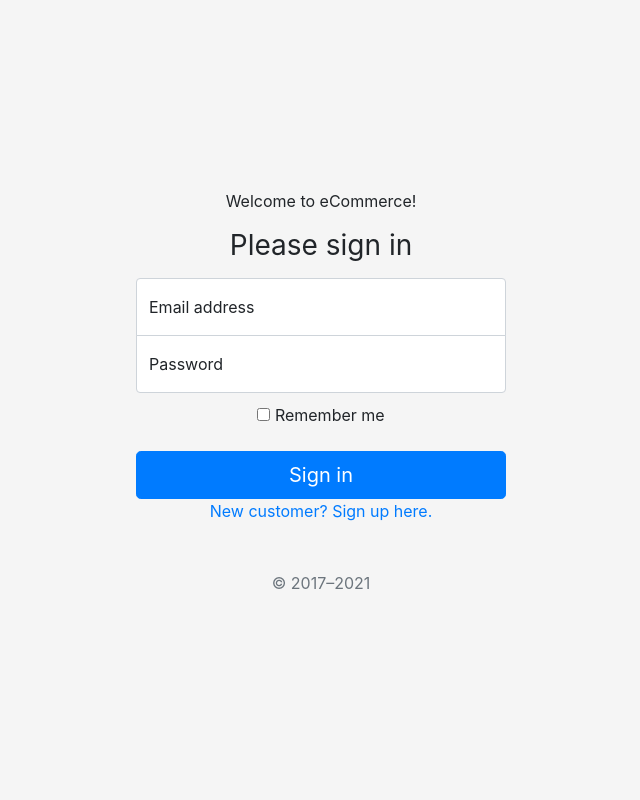
After one commit to singinzrain/cloud_computing_ecommerce, a Django app: page /ecommerce/login in a window 1280 px wide. The commit adds this page. Shown: the whole page, without its empty margins (319-959 px from the left). Run offline with Django 3.2, Linux system fonts and the light colour scheme; data comes from the database, SQL or seed files in the repository; some libraries are stand-ins or nearby versions.

Commit message:
add login&signup

```diff
--- /dev/null
+++ b/ecommerce/static/ecommerce/signin.css
@@ -0,0 +1,39 @@
+html,
+body {
+  height: 100%;
+}
+
+body {
+  display: flex;
+  align-items: center;
+  padding-top: 40px;
+  padding-bottom: 40px;
+  background-color: #f5f5f5;
+}
+
+.form-signin {
+  width: 100%;
+  max-width: 400px;
+  padding: 15px;
+  margin: auto;
+}
+
+.form-signin .checkbox {
+  font-weight: 400;
+}
+
+.form-signin .form-floating:focus-within {
+  z-index: 2;
+}
+
+.form-signin input[type="email"] {
+  margin-bottom: -1px;
+  border-bottom-right-radius: 0;
+  border-bottom-left-radius: 0;
+}
+
+.form-signin input[type="password"] {
+  margin-bottom: 10px;
+  border-top-left-radius: 0;
+  border-top-right-radius: 0;
+}
--- a/ecommerce/templates/ecommerce/header.html
+++ b/ecommerce/templates/ecommerce/header.html
@@ -14,7 +14,9 @@
 
             <ul class="nav col-12 col-lg-auto me-lg-auto mb-2 justify-content-center mb-md-0">
                 <li><a href="{% url 'index' %}" class="nav-link px-2 link-secondary">Home</a></li>
-                <li><a href="{% url 'cart' user.id %}" class="nav-link px-2 link-dark">Shopping Cart</a></li>
+                {% if user.id != null %}
+                    <li><a href="{% url 'cart' user.id %}" class="nav-link px-2 link-dark">Shopping Cart</a></li>
+                {% endif %}
             </ul>
 
             <div class="text-end">
--- /dev/null
+++ b/ecommerce/templates/ecommerce/login.html
@@ -0,0 +1,91 @@
+<!DOCTYPE html>
+<html lang="en">
+
+{% load static %}
+
+<head>
+    <link href="https://cdn.jsdelivr.net/npm/bootstrap@5.1.1/dist/css/bootstrap.min.css" rel="stylesheet"
+          integrity="sha384-F3w7mX95PdgyTmZZMECAngseQB83DfGTowi0iMjiWaeVhAn4FJkqJByhZMI3AhiU" crossorigin="anonymous">
+    <script src="https://kit.fontawesome.com/5b401d7128.js" crossorigin="anonymous"></script>
+    <script src="https://ajax.googleapis.com/ajax/libs/jquery/1.12.0/jquery.min.js"></script>
+
+    <meta charset="utf-8">
+    <meta name="viewport" content="width=device-width, initial-scale=1">
+    <meta name="description" content="">
+    <meta name="author" content="Mark Otto, Jacob Thornton, and Bootstrap contributors">
+    <meta name="generator" content="Hugo 0.88.1">
+    <title>Signin Template · Bootstrap v5.1</title>
+
+    <link rel="canonical" href="https://getbootstrap.com/docs/5.1/examples/sign-in/">
+
+
+    <!-- Bootstrap core CSS -->
+    <link href="/docs/5.1/dist/css/bootstrap.min.css" rel="stylesheet"
+          integrity="sha384-1BmE4kWBq78iYhFldvKuhfTAU6auU8tT94WrHftjDbrCEXSU1oBoqyl2QvZ6jIW3" crossorigin="anonymous">
+
+    <!-- Favicons -->
+    <link rel="apple-touch-icon" href="/docs/5.1/assets/img/favicons/apple-touch-icon.png" sizes="180x180">
+    <link rel="icon" href="/docs/5.1/assets/img/favicons/favicon-32x32.png" sizes="32x32" type="image/png">
+    <link rel="icon" href="/docs/5.1/assets/img/favicons/favicon-16x16.png" sizes="16x16" type="image/png">
+    <link rel="manifest" href="/docs/5.1/assets/img/favicons/manifest.json">
+    <link rel="mask-icon" href="/docs/5.1/assets/img/favicons/safari-pinned-tab.svg" color="#7952b3">
+    <link rel="icon" href="/docs/5.1/assets/img/favicons/favicon.ico">
+    <meta name="theme-color" content="#7952b3">
+
+
+    <style>
+        .bd-placeholder-img {
+            font-size: 1.125rem;
+            text-anchor: middle;
+            -webkit-user-select: none;
+            -moz-user-select: none;
+            user-select: none;
+        }
+
+        @media (min-width: 768px) {
+            .bd-placeholder-img-lg {
+                font-size: 3.5rem;
+            }
+        }
+    </style>
+
+
+    <!-- Custom styles for this template -->
+    {#    <link href="../../static/ecommerce/signin.css" rel="stylesheet">#}
+    <link rel="stylesheet" type="text/css" href="{% static 'ecommerce/signin.css' %}">
+
+</head>
+
+<body class="text-center">
+
+<main class="form-signin">
+    <p>Welcome to eCommerce!</p>
+
+    <form>
+        <h1 class="h3 mb-3 fw-normal">Please sign in</h1>
+
+        <div class="form-floating">
+            <input type="email" class="form-control" id="floatingInput" placeholder="name@example.com">
+            <label for="floatingInput">Email address</label>
+        </div>
+        <div class="form-floating">
+            <input type="password" class="form-control" id="floatingPassword" placeholder="Password">
+            <label for="floatingPassword">Password</label>
+        </div>
+
+        <div class="checkbox mb-3">
+            <label>
+                <input type="checkbox" value="remember-me"> Remember me
+            </label>
+        </div>
+        <button class="w-100 btn btn-lg btn-primary" type="submit">Sign in</button>
+        <div>
+            <a href="signup">New customer? Sign up here.</a>
+        </div>
+
+        <p class="mt-5 mb-3 text-muted">© 2017–2021</p>
+    </form>
+</main>
+
+</body>
+</html>
--- a/ecommerce/urls.py
+++ b/ecommerce/urls.py
@@ -4,6 +4,8 @@ from . import views
 
 urlpatterns = [
     path('', views.index, name='index'),
+    path('login', views.login, name='login'),
+    path('signup', views.signup, name='signup'),
     path('cart/<int:user_id>/', views.cart, name='cart'),
     path('product/<int:product_id>/<int:user_id>/', views.product, name='product'),
     path('add_to_cart', views.add_to_cart, name='add_to_cart'),
--- a/ecommerce/views.py
+++ b/ecommerce/views.py
@@ -14,6 +14,24 @@ def index(request):
         'user': default_user
     }
     return render(request, 'ecommerce/index.html', context)
+
+def login(request):
+    default_user = User.objects.first()
+
+    context = {
+        # 'product_list': product_list,
+        # 'user': default_user
+    }
+    return render(request, 'ecommerce/login.html', context)
+
+def signup(request):
+    default_user = User.objects.first()
+
+    context = {
+        # 'product_list': product_list,
+        # 'user': default_user
+    }
+    return render(request, 'ecommerce/signup.html', context)
 
 
 def cart(request, user_id):
```
Also changed, not shown: ecommerce/templates/ecommerce/signup.html (added, +92 -0 lines), hw3_ecommerce/settings.py (+16 -15 lines).
